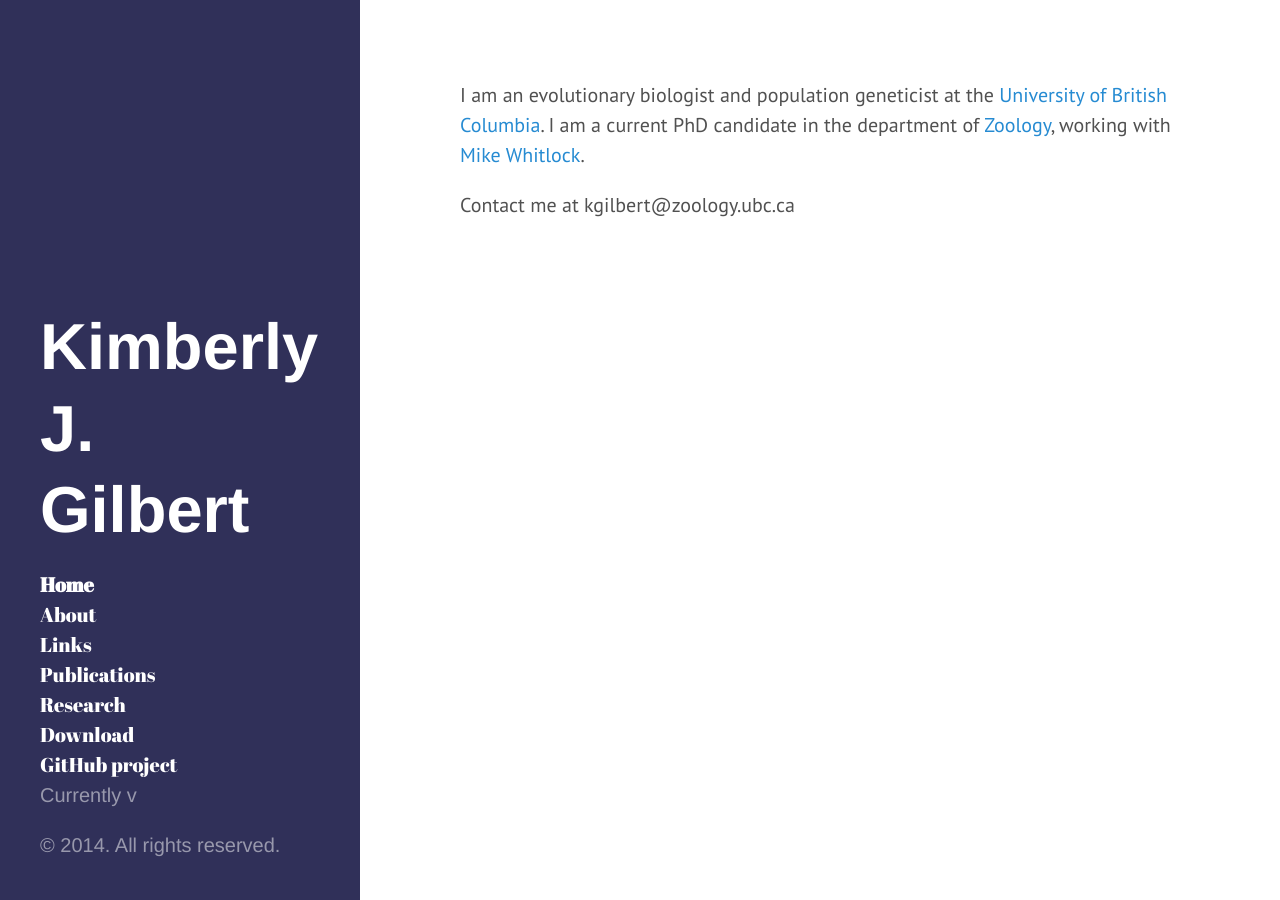
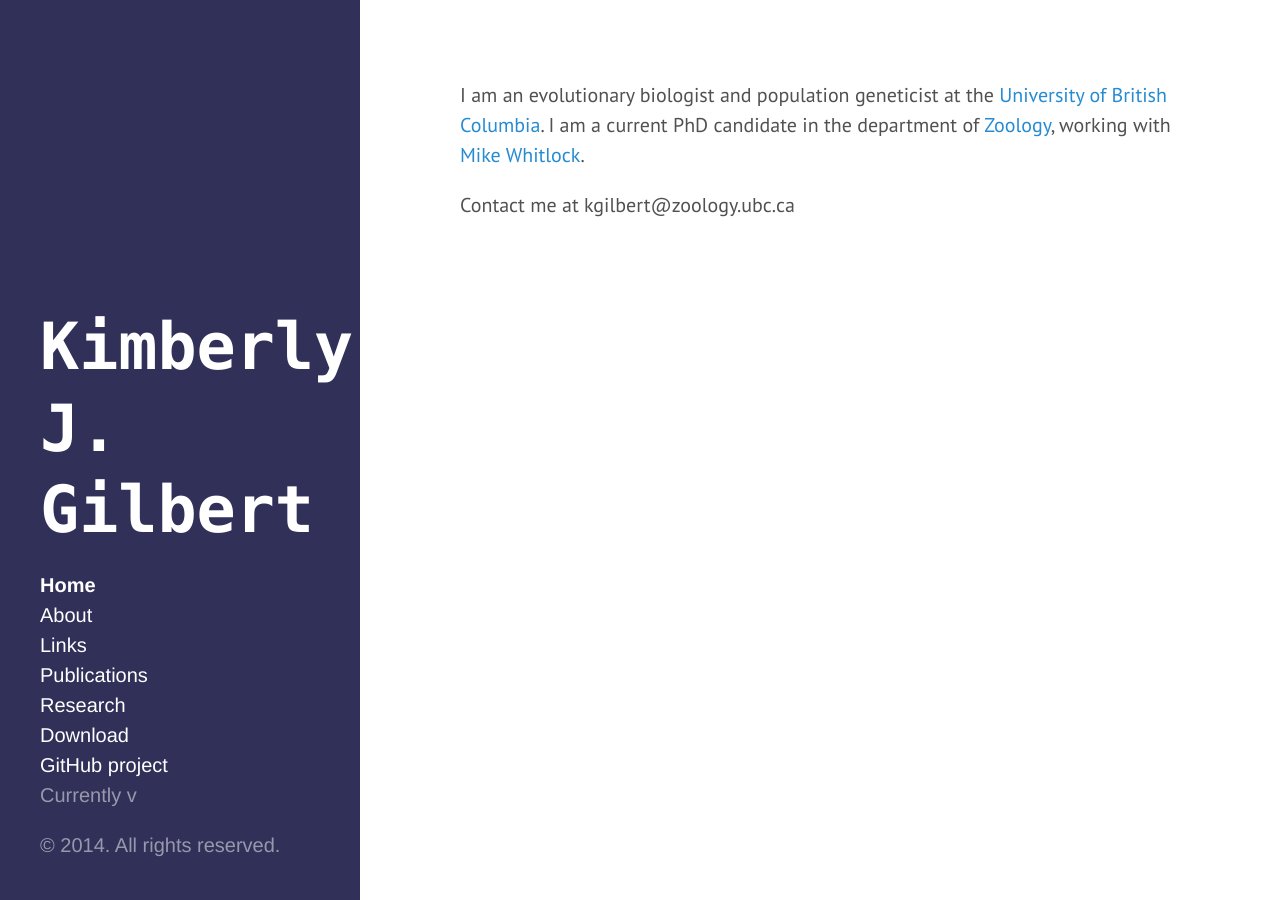
Before and after one commit to kjgilbert/kjgilbert.github.io, a Jekyll site: the page built from index.md, in a window 1280 px wide. Built offline with Jekyll 4.4.1, drawn with Linux system fonts in a browser that asks for light colours; Markdown is read by kramdown in place of the engine named in the settings.

Commit message:
playing with fonts

```diff
--- a/public/css/hyde.css
+++ b/public/css/hyde.css
@@ -78,7 +78,7 @@ html {
 /* Sidebar links */
 .sidebar a {
   color: #fff;
-  font-family: "Abril Fatface", serif; /* I edited this */
+  font-family: "Helvetica Neue", sans-serif; /* I edited this */
 }
 
 /* About section */
@@ -86,7 +86,7 @@ html {
   color: #fff;
   margin-top: 0;
   /*font-family: "Abril Fatface", serif;*/
-  font-family: "Helvetica Neue", sans-serif; /* THIS ONE CHANGES THE MAIN TITLE FONT */
+  font-family: Menlo, Monaco, "Courier New", monospace; /* THIS ONE CHANGES THE MAIN TITLE FONT */
   font-size: 3.25rem;
 }
 
```
